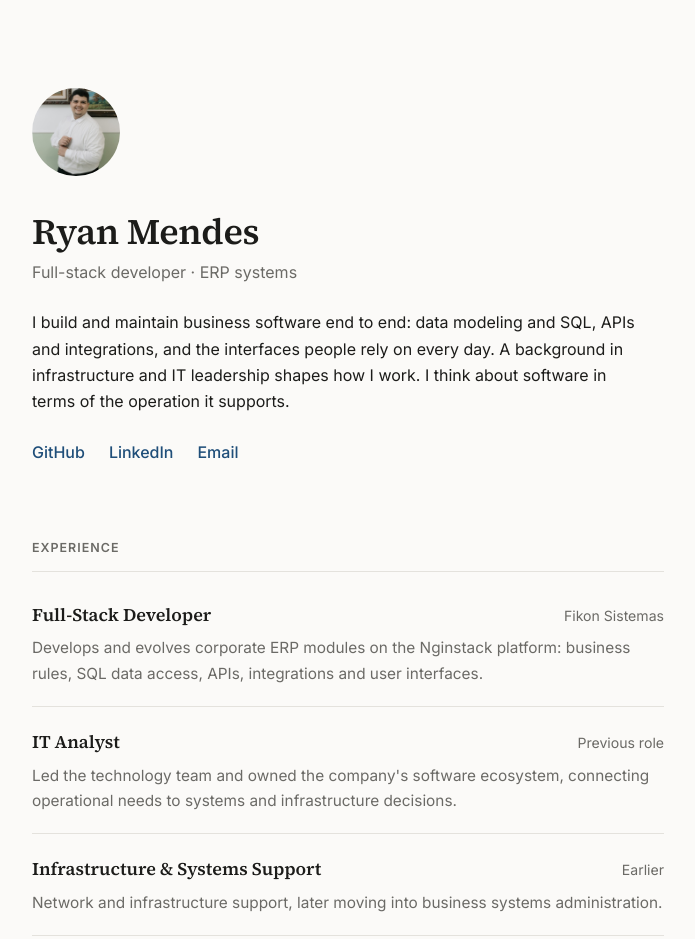
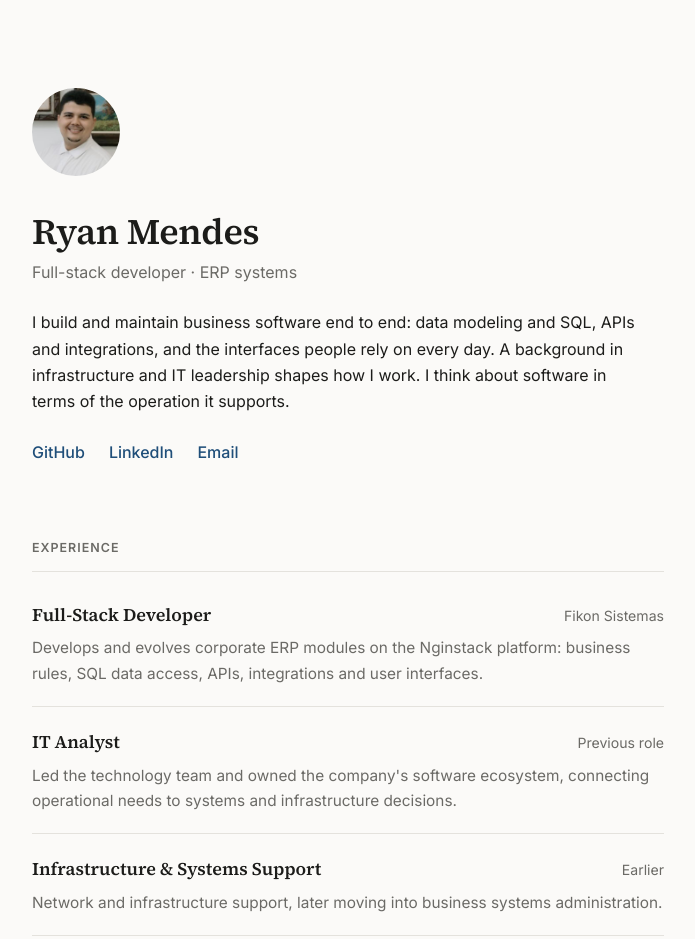
Before and after one commit to ryan-mendes/ryan-mendes.github.io, a plain HTML site: page index.html in a window 1280 px wide. Shown: the top 939 px of the page, without its empty margins (292-987 px from the left). Drawn offline with Linux system fonts and the light colour scheme.

Commit message:
Use cropped portrait

```diff
--- a/index.html
+++ b/index.html
@@ -7,8 +7,8 @@
   <meta name="description" content="Ryan Mendes is a full-stack developer building ERP systems, APIs and integrations.">
   <meta property="og:title" content="Ryan Mendes · Full-Stack Developer">
   <meta property="og:description" content="Full-stack developer building ERP systems, APIs and integrations.">
-  <meta property="og:image" content="https://ryan-mendes.github.io/assets/ryan.jpeg">
-  <link rel="icon" href="assets/ryan.jpeg">
+  <meta property="og:image" content="https://ryan-mendes.github.io/assets/portrait.jpg">
+  <link rel="icon" href="assets/portrait.jpg">
   <link rel="preconnect" href="https://fonts.googleapis.com">
   <link rel="preconnect" href="https://fonts.gstatic.com" crossorigin>
   <link href="https://fonts.googleapis.com/css2?family=Inter:wght@400;500;600&family=Source+Serif+4:opsz,wght@8..60,500;8..60,600&display=swap" rel="stylesheet">
@@ -17,7 +17,7 @@
 <body>
   <div class="page">
     <header class="intro">
-      <img class="portrait" src="assets/ryan.jpeg" alt="Ryan Mendes" width="88" height="88">
+      <img class="portrait" src="assets/portrait.jpg" alt="Ryan Mendes" width="88" height="88">
       <h1>Ryan Mendes</h1>
       <p class="role">Full-stack developer · ERP systems</p>
       <p class="summary">
--- a/style.css
+++ b/style.css
@@ -42,7 +42,7 @@ h1, h2, h3 { font-family: "Source Serif 4", Georgia, serif; font-weight: 600; }
   height: 88px;
   border-radius: 50%;
   object-fit: cover;
-  object-position: 50% 15%;
+  object-position: center;
   margin-bottom: 28px;
 }
 
```
Also changed, not shown: assets/portrait.jpg (added), assets/ryan.jpeg (deleted).
